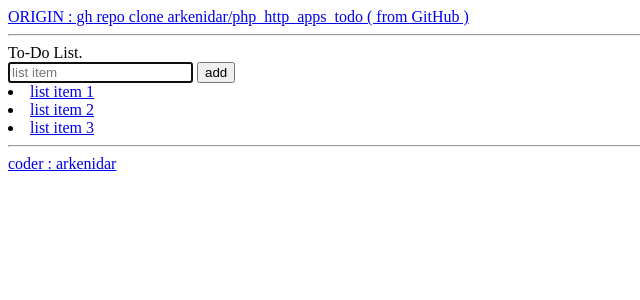
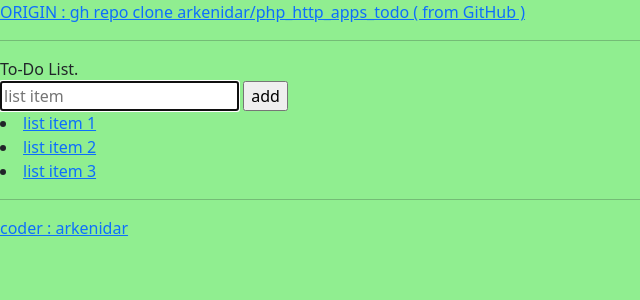
Before and after one commit to arkenidar/php_http_apps_todo, a PHP site: page /router.php?r=todo_list in a window 1280 px wide. Shown: the top 300 px of the page, without its empty margins (0-640 px from the left). Run offline with PHP 8.4, Linux system fonts and the light colour scheme; data comes from the database, SQL or seed files in the repository.

Commit message:
refactor: update template wrapper for improved structure and change background color in app-wide CSS

```diff
--- a/templates/template_wrapper.php
+++ b/templates/template_wrapper.php
@@ -5,20 +5,20 @@
 
     <?php $wrapped_content = $_get_wrapped_content(); ?>
 
-    <!-- <title> php-http app </title> -->
     <title> <?= $GLOBALS['_title_tag_content'] ?> </title>
 
     <meta name="viewport" content="width=device-width, initial-scale=1">
     <meta charset="UTF-8">
 
-    <!--
+    <!-- Bootstrap CSS -->
     <link href="https://cdn.jsdelivr.net/npm/bootstrap@5.3.3/dist/css/bootstrap.min.css" rel="stylesheet"
         integrity="sha384-QWTKZyjpPEjISv5WaRU9OFeRpok6YctnYmDr5pNlyT2bRjXh0JMhjY6hW+ALEwIH" crossorigin="anonymous">
     <script src="https://cdn.jsdelivr.net/npm/bootstrap@5.3.3/dist/js/bootstrap.bundle.min.js"
-        integrity="sha384-YvpcrYf0tY3lHB60NNkmXc5s9fDVZLESaAA55NDzOxhy9GkcIdslK1eN7N6jIeHz"
-        crossorigin="anonymous"></script>
+        integrity="sha384-YvpcrYf0tY3lHB60NNkmXc5s9fDVZLESaAA55NDzOxhy9GkcIdslK1eN7N6jIeHz" crossorigin="anonymous">
+    </script>
+    <!-- app-wide CSS -->
     <link rel="stylesheet" href="css/appwide.css">
-    -->
+
 </head>
 
 <body>
--- a/www/css/appwide.css
+++ b/www/css/appwide.css
@@ -1,4 +1,3 @@
-
 body {
-    background-color: lightcoral;
+    background-color: lightgreen;
 }
```
